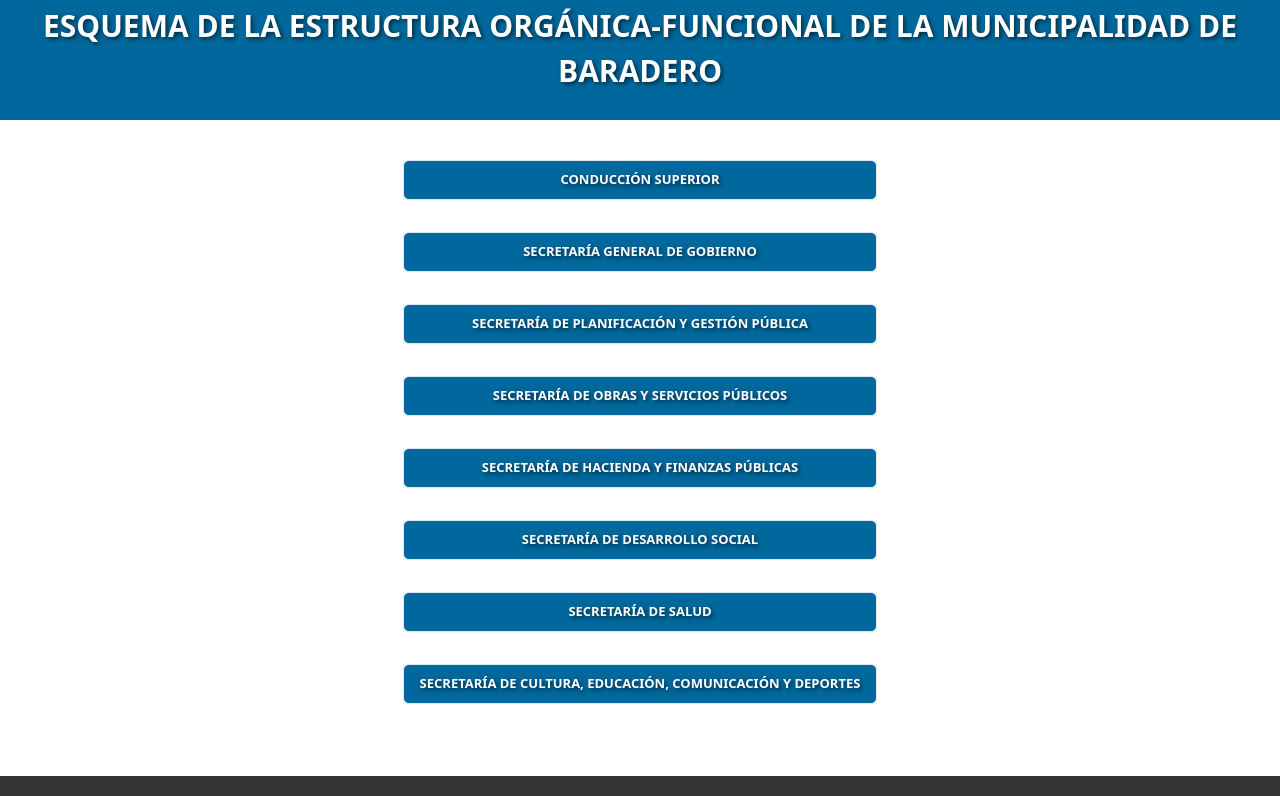
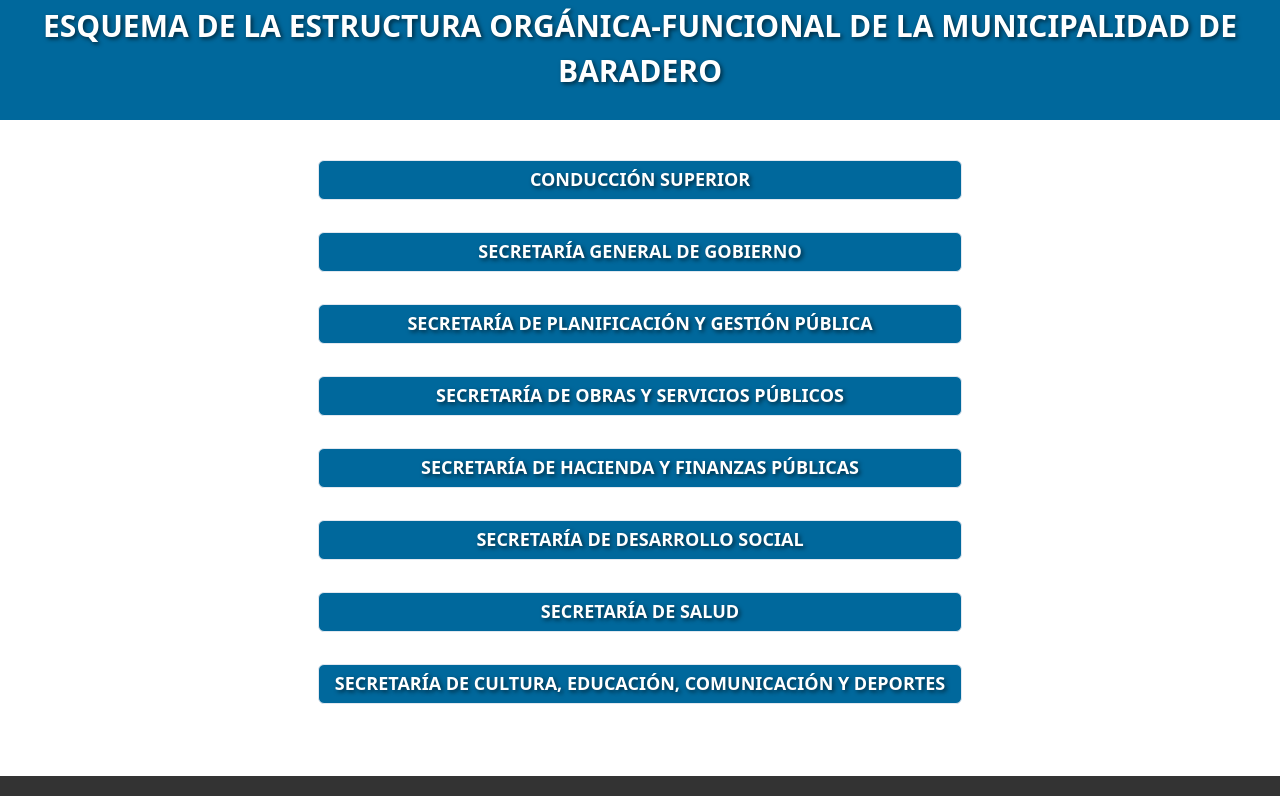
Before and after one commit to manuelcostilla/Gobierno-Abierto, a Next.js app: page /organigrama in a window 1280 px wide. Shown: the part 420-1216 px from the top of the page. Built offline with nearby package versions, Linux system fonts and the light colour scheme.

Commit message:
Update BoletinOficialButtons styling and layout

```diff
--- a/app/boletin-oficial/components/BoletinOficialButtons.jsx
+++ b/app/boletin-oficial/components/BoletinOficialButtons.jsx
@@ -14,12 +14,12 @@ function BoletinOficialButtons () {
 
   return (
     <>
-      <div className="w-full flex  justify-center xs:text-xs xs:justify-center m-3 font-sans ">
+      <div className="lg:w-full flex justify-center xs:text-xs xs:justify-center m-5 font-sans ">
         {añosUnicos.map((año) => (
           <div key={año}>
             <Button
               onClick={() => cambiarBox(año)}
-              className={`text-base lg:text-lg mt-2 m-3 text-white bg-blue-header hover:bg-blue-500 font-bold py-3 px-3  ${
+              className={`text-base lg:text-lg mt-2 m-2 lg:m-5 text-white bg-blue-header hover:bg-blue-500 font-bold py-3 px-3  ${
                 selectedYear === año
                   ? 'text-black border-dotted border-l border-r border-t border-gray-400 text-base lg:text-lg bg-gray-300'
                   : ''
--- a/app/boletin-oficial/components/BoletinOficialTexto.jsx
+++ b/app/boletin-oficial/components/BoletinOficialTexto.jsx
@@ -7,12 +7,10 @@ export const BoletinOficialTexto = () => {
     <h1 className='text-lg lg:text-3xl font-sans text-white font-bold 'style={{ textShadow: '2px 2px 4px rgba(0, 0, 0, 0.6)' }}>BOLETIN OFICIAL</h1>
   </div>
   <div className='px-4 md:px-8 xs:flex xs:justify-center'>
-    <div className='flex justify-center'>
-      <h2 className='text-sm lg:text-lg w-full md:w-2/4 my-8 ml-20 md:my-20 text-slate-700 text-center md:text-left font-sans xs:w-full xs:ml-0'>
-        En esta página encontrarás links para consultar todos los boletines
-        oficiales de la Municipalidad de Baradero. Haz clic en el que te
-        interese y podrás verlo completo en PDF en pantalla. Lo puedes imprimir
-        o guardar en tu dispositivo.
+    <div className='flex justify-center text-balance'>
+      <h2 className='text-sm lg:text-lg w-full md:w-2/4 my-8 lg:ml-20 md:my-20 text-slate-700 text-center md:text-left font-sans xs:w-full'>
+        En esta sección encontrarás los Boletines
+        Oficiales del Municipio de Baradero. Puede consultar libre y públicamente el Boletín Oficial que le interese, verlo completo en PDF en pantalla, imprimir o guardar en su dispositivo.
       </h2>
     </div>
   </div>
--- a/app/organigrama/components/Organigrama.jsx
+++ b/app/organigrama/components/Organigrama.jsx
@@ -8,10 +8,10 @@ import Image from "next/image"
 export function Organigrama () {
   return (
     <>
-    <div className="flex justify-center">
+    <div className="flex justify-center overflow-x-hidden">
     <div className="flex flex-col mt-10 mb-10">
       <Dialog>
-        <DialogTrigger asChild className="bg-blue-title w-full">
+        <DialogTrigger asChild className="bg-blue-title text-xs lg:text-lg w-[350px] lg:w-full">
           <Button variant="outline"className=" font-sans text-white font-bold"style={{ textShadow: '2px 2px 4px rgba(0, 0, 0, 0.6)' }}>CONDUCCIÓN SUPERIOR</Button>
         </DialogTrigger>
         <DialogContent className=" max-sm:max-h-[700] max-h-[1000px] max-w-[1000px]">
@@ -27,7 +27,7 @@ export function Organigrama () {
       </Dialog>
       <div className="grid gap-4 py-4 sm:max-w-[745px]  "></div>
       <Dialog>
-        <DialogTrigger asChild className="bg-blue-title w-full">
+        <DialogTrigger asChild className="bg-blue-title w-[350px] lg:w-full text-xs lg:text-lg">
           <Button variant="outline" className="font-sans text-white font-bold"style={{ textShadow: '2px 2px 4px rgba(0, 0, 0, 0.6)' }}>SECRETARÍA GENERAL DE GOBIERNO</Button>
         </DialogTrigger>
         <DialogContent className=" max-sm:max-h-[700] max-h-[1000px] max-w-[1000px]">
@@ -43,7 +43,7 @@ export function Organigrama () {
       </Dialog>
       <div className="grid gap-4 py-4 sm:max-w-[745px]  "></div>
       <Dialog>
-        <DialogTrigger asChild className="bg-blue-title w-full">
+        <DialogTrigger asChild className="bg-blue-title w-[350px] lg:w-full text-xs lg:text-lg">
           <Button variant="outline" className="font-sans text-white font-bold"style={{ textShadow: '2px 2px 4px rgba(0, 0, 0, 0.6)' }}>SECRETARÍA DE PLANIFICACIÓN Y GESTIÓN PÚBLICA</Button>
         </DialogTrigger>
         <DialogContent className=" max-sm:max-h-[700] max-h-[1000px] max-w-[1000px]">
@@ -59,7 +59,7 @@ export function Organigrama () {
       </Dialog>
       <div className="grid gap-4 py-4 sm:max-w-[745px]  "></div>
       <Dialog>
-        <DialogTrigger asChild className="bg-blue-title w-full">
+        <DialogTrigger asChild className="bg-blue-title w-[350px] lg:w-full text-xs lg:text-lg">
           <Button variant="outline" className=" font-sans text-white font-bold"style={{ textShadow: '2px 2px 4px rgba(0, 0, 0, 0.6)' }}>SECRETARÍA DE OBRAS Y SERVICIOS PÚBLICOS</Button>
         </DialogTrigger>
         <DialogContent className=" max-sm:max-h-[700] max-h-[1000px] max-w-[1000px]">
@@ -75,7 +75,7 @@ export function Organigrama () {
       </Dialog>
       <div className="grid gap-4 py-4 sm:max-w-[745px]  "></div>
       <Dialog>
-        <DialogTrigger asChild className="bg-blue-title w-full">
+        <DialogTrigger asChild className="bg-blue-title w-[350px] lg:w-full text-xs lg:text-lg">
           <Button variant="outline" className="font-sans text-white font-bold"style={{ textShadow: '2px 2px 4px rgba(0, 0, 0, 0.6)' }}>SECRETARÍA DE HACIENDA Y FINANZAS PÚBLICAS</Button>
         </DialogTrigger>
         <DialogContent className=" max-sm:max-h-[700] max-h-[1000px] max-w-[1000px]">
@@ -91,7 +91,7 @@ export function Organigrama () {
       </Dialog>
       <div className="grid gap-4 py-4 sm:max-w-[745px]  "></div>
       <Dialog>
-        <DialogTrigger asChild className="bg-blue-title w-full">
+        <DialogTrigger asChild className="bg-blue-title w-[350px] lg:w-full text-xs lg:text-lg">
           <Button variant="outline" className="font-sans text-white font-bold"style={{ textShadow: '2px 2px 4px rgba(0, 0, 0, 0.6)' }}>SECRETARÍA DE DESARROLLO SOCIAL</Button>
         </DialogTrigger>
         <DialogContent className=" max-sm:max-h-[700] max-h-[1000px] max-w-[1000px]">
@@ -107,7 +107,7 @@ export function Organigrama () {
       </Dialog>
       <div className="grid gap-4 py-4 sm:max-w-[745px]  "></div>
       <Dialog>
-        <DialogTrigger asChild className="bg-blue-title w-full">
+        <DialogTrigger asChild className="bg-blue-title w-[350px] lg:w-full text-xs lg:text-lg">
           <Button variant="outline" className="font-sans text-white font-bold"style={{ textShadow: '2px 2px 4px rgba(0, 0, 0, 0.6)' }}>SECRETARÍA DE SALUD</Button>
         </DialogTrigger>
         <DialogContent className=" max-sm:max-h-[700] max-h-[1000px] max-w-[1000px]">
@@ -123,7 +123,7 @@ export function Organigrama () {
       </Dialog>
       <div className="grid gap-4 py-4 sm:max-w-[745px]  "></div>
       <Dialog>
-        <DialogTrigger asChild className="bg-blue-title w-full">
+        <DialogTrigger asChild className="flex text-balance bg-blue-title w-[350px] lg:w-full text-xs lg:text-lg">
           <Button variant="outline" className="font-sans text-white font-bold"style={{ textShadow: '2px 2px 4px rgba(0, 0, 0, 0.6)' }}>SECRETARÍA DE CULTURA, EDUCACIÓN, COMUNICACIÓN Y DEPORTES</Button>
         </DialogTrigger>
         <DialogContent className=" max-sm:max-h-[700] max-h-[1000px] max-w-[1000px]">
```
